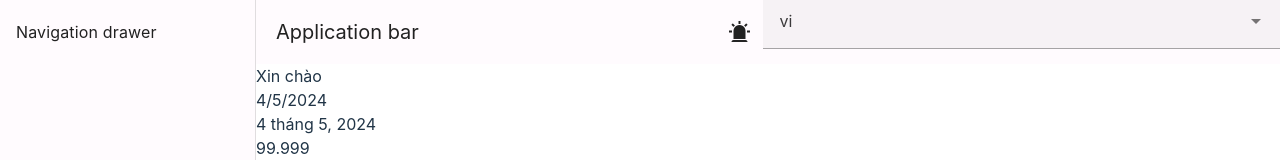
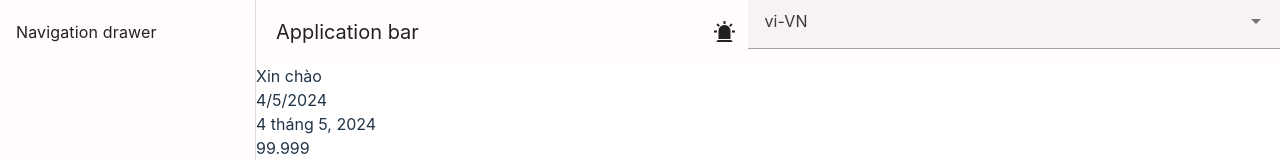
Before and after one commit to caonhat91/vite-vuetify, a Vue app: page / in a window 1280 px wide. Shown: the top 160 px of the page. Built offline with nearby package versions, Linux system fonts and the light colour scheme.

Commit message:
feat: multi languages

```diff
--- a/src/App.vue
+++ b/src/App.vue
@@ -7,6 +7,13 @@ const theme = useTheme()
 function toggleTheme() {
   theme.global.name.value = theme.global.current.value.dark ? 'light' : 'dark'
 }
+
+const languages = [
+  { label: 'en-US', value: 'en' },
+  { label: 'ja-JP', value: 'ja' },
+  { label: 'ko-KR', value: 'ko' },
+  { label: 'vi-VN', value: 'vi' },
+];
 
 const page = ref(1)
 const itemsPerPage = ref(5)
@@ -121,8 +128,7 @@ const pageCount = computed(() => {
 
     <v-app-bar title="Application bar">
       <v-btn icon="mdi-alarm-light" @click="toggleTheme" />
-      <v-select v-model="$i18n.locale" :items="[{ label: 'vi', value: 'vi' }, { label: 'en', value: 'en' }]"
-        item-title="label" item-value="value" />
+      <v-select v-model="$i18n.locale" :items="languages" item-title="label" item-value="value" />
     </v-app-bar>
 
     <v-main>
--- /dev/null
+++ b/src/assets/locales/message_ja.json
@@ -0,0 +1,7 @@
+{
+    "$vuetify": {
+        "open": "開ける",
+        "close": "閉める"
+    },
+    "hello": "こんにちは"
+}
--- /dev/null
+++ b/src/assets/locales/message_ko.json
@@ -0,0 +1,7 @@
+{
+    "$vuetify": {
+        "open": "열다",
+        "close": "닫다"
+    },
+    "hello": "안녕하세요"
+}
--- a/src/plugins/i18n/I18n.ts
+++ b/src/plugins/i18n/I18n.ts
@@ -1,17 +1,39 @@
 
 import { createI18n } from 'vue-i18n'
-import { en, vi } from 'vuetify/locale'
+import { en, ja, ko, vi } from 'vuetify/locale'
 import MessageEn from '@assets/locales/message_en.json'
+import MessageJa from '@assets/locales/message_ja.json'
+import MessageKo from '@assets/locales/message_ko.json'
 import MessageVi from '@assets/locales/message_vi.json'
 import datetimeFormats from './datetimeFormats'
 import numberFormats from './numberFormats'
 
-const messages = {
+type FallbackLocale = 'en' | 'ja' | 'ko' | 'vi'
+interface MessageSchema extends Record<string, any> {
+    $vuetify: typeof en
+}
+interface MessageLanguages extends Record<FallbackLocale, MessageSchema> { }
+
+const messages: MessageLanguages = {
     en: {
         ...MessageEn,
         $vuetify: {
             ...en,
             ...MessageEn.$vuetify
+        },
+    },
+    ja: {
+        ...MessageJa,
+        $vuetify: {
+            ...ja,
+            ...MessageJa.$vuetify
+        },
+    },
+    ko: {
+        ...MessageKo,
+        $vuetify: {
+            ...ko,
+            ...MessageKo.$vuetify
         },
     },
     vi: {
@@ -23,12 +45,10 @@ const messages = {
     },
 }
 
-type MessageSchema = typeof MessageEn
-
-export default createI18n<[MessageSchema], 'en' | 'vi', false, {}>({
+export default createI18n<[MessageSchema], FallbackLocale, false, {}>({
     legacy: false, // Vuetify does not support the legacy mode of vue-i18n, you must set `false`, to use Composition API
     locale: 'vi',
-    fallbackLocale: 'en',
+    fallbackLocale: ['en', 'ja', 'ko', 'vi'],
     messages,
     datetimeFormats,
     numberFormats,
--- a/src/plugins/i18n/datetimeFormats.ts
+++ b/src/plugins/i18n/datetimeFormats.ts
@@ -8,6 +8,24 @@ const datetimeFormats: Record<string, IntlDateTimeFormat> = {
         long: {
             year: 'numeric', month: 'short', day: 'numeric',
             weekday: 'short', hour: 'numeric', minute: 'numeric'
+        }
+    },
+    'ja': {
+        short: {
+            year: 'numeric', month: 'short', day: 'numeric'
+        },
+        long: {
+            year: 'numeric', month: 'short', day: 'numeric',
+            weekday: 'short', hour: 'numeric', minute: 'numeric', hour12: true
+        }
+    },
+    'ko': {
+        short: {
+            year: 'numeric', month: 'short', day: 'numeric'
+        },
+        long: {
+            year: 'numeric', month: 'long', day: 'numeric',
+            weekday: 'long', hour: 'numeric', minute: 'numeric'
         }
     },
     'vi': {
--- a/src/plugins/i18n/numberFormats.ts
+++ b/src/plugins/i18n/numberFormats.ts
@@ -7,6 +7,28 @@ const numberFormats: Record<string, IntlNumberFormat> = {
         },
         decimal: {
             style: 'decimal', minimumFractionDigits: 2, maximumFractionDigits: 2
+        },
+        percent: {
+            style: 'percent', useGrouping: false
+        }
+    },
+    'ja': {
+        currency: {
+            style: 'currency', currency: 'JPY'
+        },
+        decimal: {
+            style: 'decimal', minimumSignificantDigits: 2, maximumSignificantDigits: 2
+        },
+        percent: {
+            style: 'percent', useGrouping: false
+        }
+    },
+    'ko': {
+        currency: {
+            style: 'currency', currency: 'KRW'
+        },
+        decimal: {
+            style: 'decimal', minimumSignificantDigits: 2, maximumSignificantDigits: 2
         },
         percent: {
             style: 'percent', useGrouping: false
```
